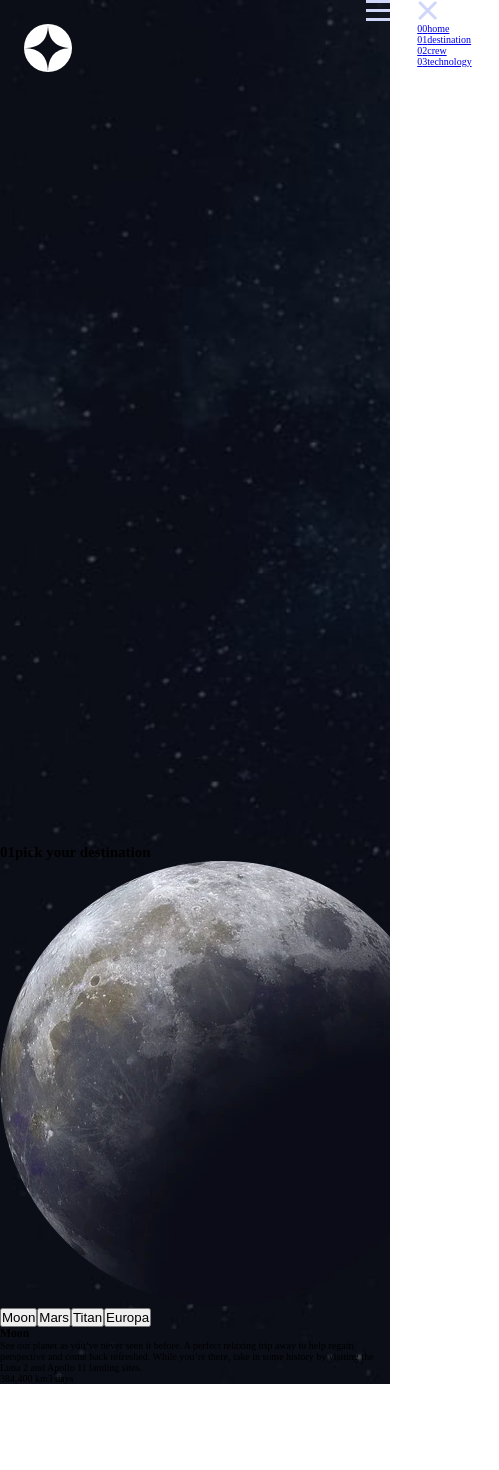
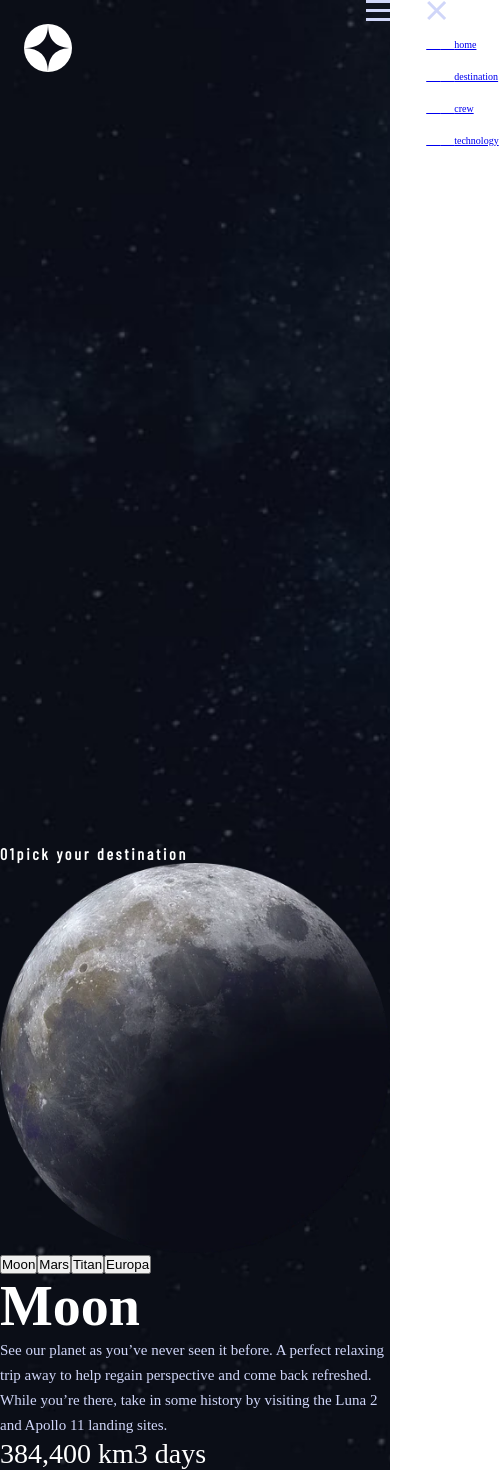
Before and after one commit to KamilKonopski/space-tourism-website-main, a React (Create React App) app: page /destination in a window 390 px wide. Shown: the whole page, 499 px wide, since content can reach past the window. Before the commit the page ends 1384 px from the top, so only its background shows below. Built offline with nearby package versions, Linux system fonts and the light colour scheme; a web font is replaced by a local one.

Commit message:
add mobile styles for destination page

```diff
--- a/src/pages/Destination/Destination.jsx
+++ b/src/pages/Destination/Destination.jsx
@@ -55,7 +55,7 @@
             <Header />
             <main>
                 <h2><strong>01</strong>pick your destination</h2>
-                <div>
+                <div className={classes.image}>
                     <img src={image} alt={name} />
                 </div>
                 <Button onChangeContent={changeContentHandler}>Moon</Button>
--- a/src/pages/Destination/Destination.module.css
+++ b/src/pages/Destination/Destination.module.css
@@ -2,6 +2,37 @@
     background-image: url(../../assets/destination/background-destination-mobile.jpg);
     background-repeat: no-repeat;
     background-size: cover;
+}
+
+.destination-page h2 {
+    color: var(--white-color);
+    font-family: 'Barlow Condensed', sans-serif;
+    font-size: 1.6rem;
+    letter-spacing: 0.27rem;
+}
+
+.destination-page h2 span {
+    font-weight: bold;
+}
+
+.destination-page .image img {
+    width: 100%;
+}
+
+.destination-page h3 {
+    color: var(--white-color);
+    font-size: 5.6rem;
+}
+
+.destination-page p {
+    color: var(--light-color);
+    font-size: 1.5rem;
+    line-height: 2.5rem;
+}
+
+.destination-page span {
+    color: var(--white-color);
+    font-size: 2.8rem;
 }
 
 @media screen and (min-width: 800px) {
```
